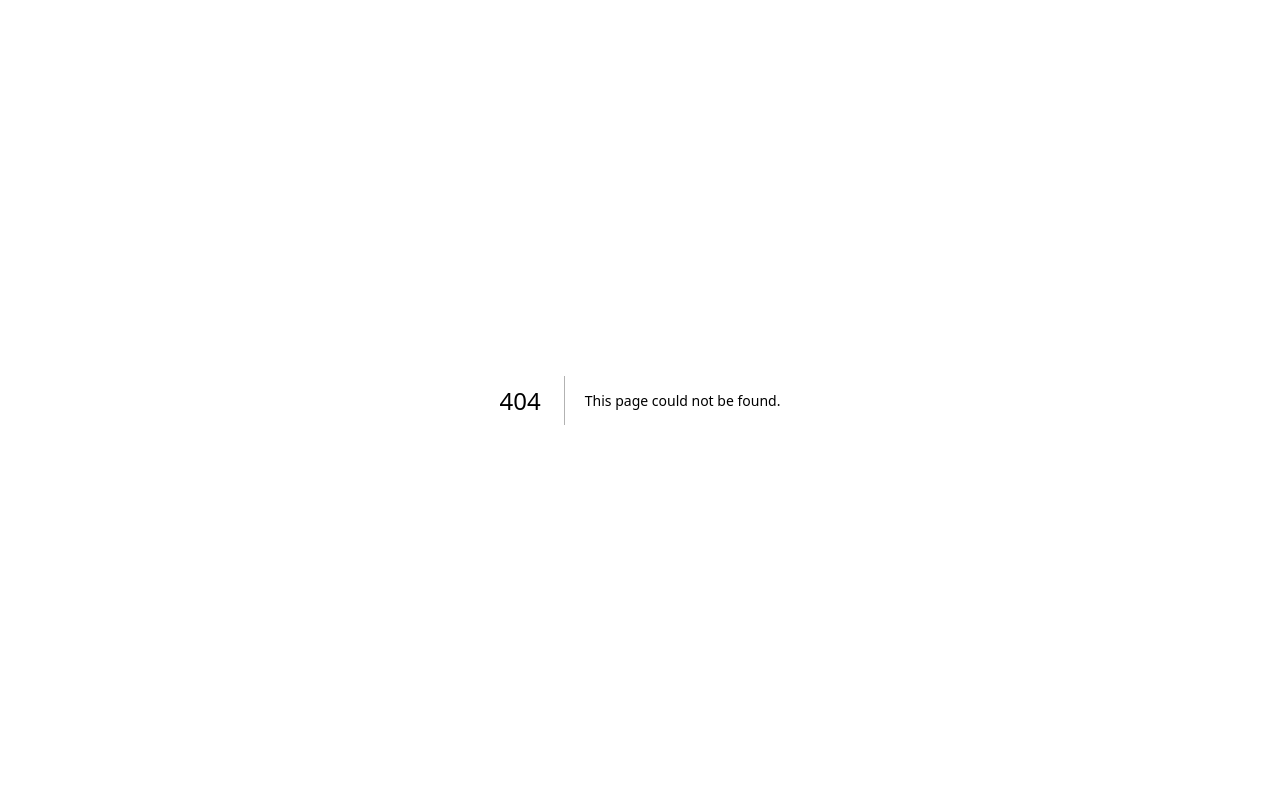
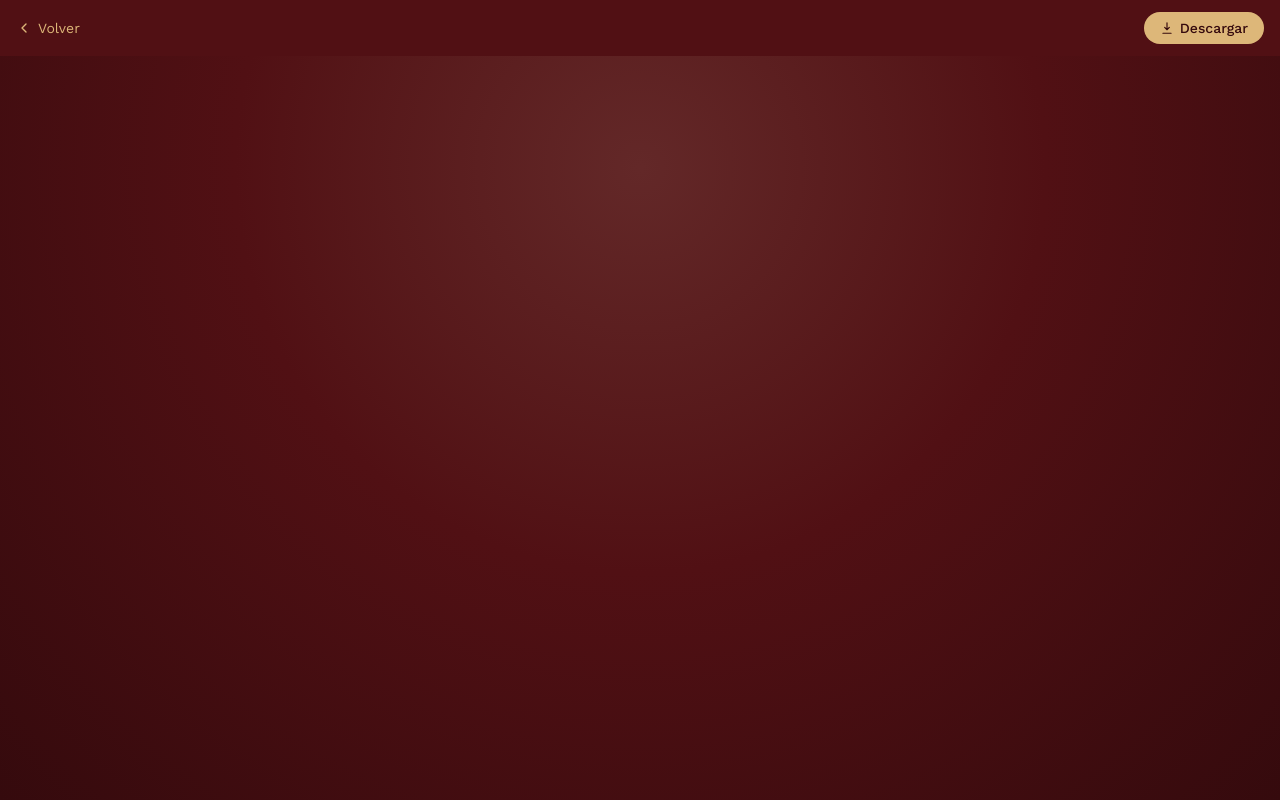
Before and after one commit to BladimirBLopez/Alexander-s-moda, a Next.js app: page /proforma in a window 1280 px wide. Before the commit this address had no page. Built offline with nearby package versions, Linux system fonts and the light colour scheme.

Commit message:
Pagina propia para ver la proforma, con botones Volver y Descargar

```diff
--- a/app/page.tsx
+++ b/app/page.tsx
@@ -18,8 +18,8 @@ const enlaces = [
   },
   {
     label: "Proforma",
-    href: "/proforma.pdf",
-    externo: true,
+    href: "/proforma",
+    externo: false,
   },
   {
     label: "WhatsApp",
--- /dev/null
+++ b/app/proforma/page.tsx
@@ -0,0 +1,34 @@
+import Link from "next/link";
+
+export default function ProformaPage() {
+  return (
+    <main className="min-h-screen flex flex-col bg-[var(--color-papel)]">
+      <div className="w-full flex items-center justify-between px-4 py-3 bg-[var(--color-bordo)] shrink-0">
+        <Link
+          href="/"
+          className="text-sm text-[var(--color-hueso)] flex items-center gap-1.5"
+        >
+          <svg width="16" height="16" viewBox="0 0 24 24" fill="none" stroke="currentColor" strokeWidth="2">
+            <path d="M15 18l-6-6 6-6" strokeLinecap="round" strokeLinejoin="round" />
+          </svg>
+          Volver
+        </Link>
+        <a
+          href="/proforma.pdf"
+          download="proforma-alexanders-moda.pdf"
+          className="text-sm text-[var(--color-bordo-oscuro)] bg-[var(--color-hueso)] px-4 py-1.5 rounded-full font-medium flex items-center gap-1.5"
+        >
+          <svg width="14" height="14" viewBox="0 0 24 24" fill="none" stroke="currentColor" strokeWidth="2">
+            <path d="M12 3v12m0 0l-4-4m4 4l4-4M5 21h14" strokeLinecap="round" strokeLinejoin="round" />
+          </svg>
+          Descargar
+        </a>
+      </div>
+      <iframe
+        src="/proforma.pdf#toolbar=0"
+        className="w-full flex-1 border-0"
+        title="Proforma Alexander's Moda"
+      />
+    </main>
+  );
+}
```
